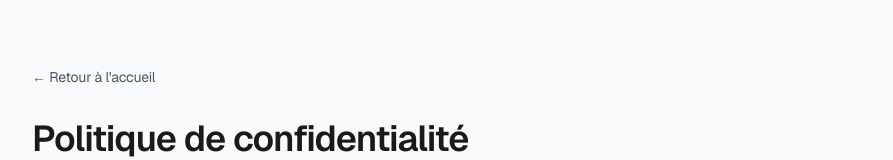
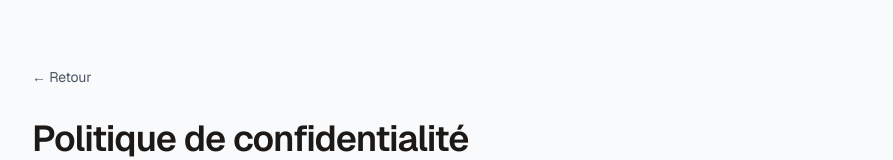
Before and after one commit to mathisenault-pixel/padup, a Next.js app: page /confidentialite in a window 1280 px wide. Shown: the top 160 px of the page, without its empty margins (184-1077 px from the left). Built offline with nearby package versions, Linux system fonts and the light colour scheme.

Commit message:
description claire de la modif

```diff
--- a/app/a-propos/page.tsx
+++ b/app/a-propos/page.tsx
@@ -1,15 +1,20 @@
+"use client";
+
 import Link from "next/link";
+import { useRouter } from "next/navigation";
 
 export default function AProposPage() {
+  const router = useRouter();
+
   return (
     <div className="min-h-screen bg-gray-50">
       <div className="max-w-4xl mx-auto px-6 py-16">
-        <Link
-          href="/"
+        <button
+          onClick={() => router.back()}
           className="inline-flex items-center gap-2 text-sm text-gray-600 hover:text-gray-900 mb-8"
         >
-          ← Retour à l'accueil
-        </Link>
+          ← Retour
+        </button>
 
         <h1 className="text-4xl font-bold text-gray-900 mb-8">À propos de Pad&apos;Up</h1>
 
--- a/app/carrieres/page.tsx
+++ b/app/carrieres/page.tsx
@@ -1,15 +1,20 @@
+"use client";
+
 import Link from "next/link";
+import { useRouter } from "next/navigation";
 
 export default function CarrieresPage() {
+  const router = useRouter();
+
   return (
     <div className="min-h-screen bg-gray-50">
       <div className="max-w-4xl mx-auto px-6 py-16">
-        <Link
-          href="/"
+        <button
+          onClick={() => router.back()}
           className="inline-flex items-center gap-2 text-sm text-gray-600 hover:text-gray-900 mb-8"
         >
-          ← Retour à l'accueil
-        </Link>
+          ← Retour
+        </button>
 
         <h1 className="text-4xl font-bold text-gray-900 mb-8">Carrières chez Pad&apos;Up</h1>
 
--- a/app/conditions-utilisation/page.tsx
+++ b/app/conditions-utilisation/page.tsx
@@ -1,15 +1,20 @@
+"use client";
+
 import Link from "next/link";
+import { useRouter } from "next/navigation";
 
 export default function Page() {
+  const router = useRouter();
+
   return (
     <div className="min-h-screen bg-gray-50">
       <div className="max-w-4xl mx-auto px-6 py-16">
-        <Link
-          href="/"
+        <button
+          onClick={() => router.back()}
           className="inline-flex items-center gap-2 text-sm text-gray-600 hover:text-gray-900 mb-8"
         >
-          ← Retour à l'accueil
-        </Link>
+          ← Retour
+        </button>
 
         <h1 className="text-4xl font-bold text-gray-900 mb-8">CGU / CGV</h1>
 
--- a/app/conditions/page.tsx
+++ b/app/conditions/page.tsx
@@ -1,15 +1,20 @@
+"use client";
+
 import Link from "next/link";
+import { useRouter } from "next/navigation";
 
 export default function Page() {
+  const router = useRouter();
+
   return (
     <div className="min-h-screen bg-gray-50">
       <div className="max-w-4xl mx-auto px-6 py-16">
-        <Link
-          href="/"
+        <button
+          onClick={() => router.back()}
           className="inline-flex items-center gap-2 text-sm text-gray-600 hover:text-gray-900 mb-8"
         >
-          ← Retour à l'accueil
-        </Link>
+          ← Retour
+        </button>
 
         <h1 className="text-4xl font-bold text-gray-900 mb-8">Conditions d&apos;utilisation</h1>
 
--- a/app/confidentialite/page.tsx
+++ b/app/confidentialite/page.tsx
@@ -1,15 +1,20 @@
+"use client";
+
 import Link from "next/link";
+import { useRouter } from "next/navigation";
 
 export default function Page() {
+  const router = useRouter();
+
   return (
     <div className="min-h-screen bg-gray-50">
       <div className="max-w-4xl mx-auto px-6 py-16">
-        <Link
-          href="/"
+        <button
+          onClick={() => router.back()}
           className="inline-flex items-center gap-2 text-sm text-gray-600 hover:text-gray-900 mb-8"
         >
-          ← Retour à l'accueil
-        </Link>
+          ← Retour
+        </button>
 
         <h1 className="text-4xl font-bold text-gray-900 mb-8">Politique de confidentialité</h1>
 
--- a/app/contact/page.tsx
+++ b/app/contact/page.tsx
@@ -1,15 +1,20 @@
+"use client";
+
 import Link from "next/link";
+import { useRouter } from "next/navigation";
 
 export default function ContactPage() {
+  const router = useRouter();
+
   return (
     <div className="min-h-screen bg-gray-50">
       <div className="max-w-4xl mx-auto px-6 py-16">
-        <Link
-          href="/"
+        <button
+          onClick={() => router.back()}
           className="inline-flex items-center gap-2 text-sm text-gray-600 hover:text-gray-900 mb-8"
         >
-          ← Retour à l'accueil
-        </Link>
+          ← Retour
+        </button>
 
         <h1 className="text-4xl font-bold text-gray-900 mb-8">Contactez Pad&apos;Up</h1>
 
--- a/app/faq/page.tsx
+++ b/app/faq/page.tsx
@@ -1,15 +1,20 @@
+"use client";
+
 import Link from "next/link";
+import { useRouter } from "next/navigation";
 
 export default function FAQPage() {
+  const router = useRouter();
+
   return (
     <div className="min-h-screen bg-gray-50">
       <div className="max-w-4xl mx-auto px-6 py-16">
-        <Link
-          href="/"
+        <button
+          onClick={() => router.back()}
           className="inline-flex items-center gap-2 text-sm text-gray-600 hover:text-gray-900 mb-8"
         >
-          ← Retour à l'accueil
-        </Link>
+          ← Retour
+        </button>
 
         <h1 className="text-4xl font-bold text-gray-900 mb-8">Foire aux questions</h1>
 
--- a/app/mentions-legales/page.tsx
+++ b/app/mentions-legales/page.tsx
@@ -1,15 +1,20 @@
+"use client";
+
 import Link from "next/link";
+import { useRouter } from "next/navigation";
 
 export default function MentionsLegalesPage() {
+  const router = useRouter();
+
   return (
     <div className="min-h-screen bg-gray-50">
       <div className="max-w-4xl mx-auto px-6 py-16">
-        <Link
-          href="/"
+        <button
+          onClick={() => router.back()}
           className="inline-flex items-center gap-2 text-sm text-gray-600 hover:text-gray-900 mb-8"
         >
-          ← Retour à l'accueil
-        </Link>
+          ← Retour
+        </button>
 
         <h1 className="text-4xl font-bold text-gray-900 mb-8">Mentions légales</h1>
 
--- a/app/partenaires/page.tsx
+++ b/app/partenaires/page.tsx
@@ -1,15 +1,20 @@
+"use client";
+
 import Link from "next/link";
+import { useRouter } from "next/navigation";
 
 export default function PartenairesPage() {
+  const router = useRouter();
+
   return (
     <div className="min-h-screen bg-gray-50">
       <div className="max-w-4xl mx-auto px-6 py-16">
-        <Link
-          href="/"
+        <button
+          onClick={() => router.back()}
           className="inline-flex items-center gap-2 text-sm text-gray-600 hover:text-gray-900 mb-8"
         >
-          ← Retour à l'accueil
-        </Link>
+          ← Retour
+        </button>
 
         <h1 className="text-4xl font-bold text-gray-900 mb-8">Nos partenaires</h1>
 
```
